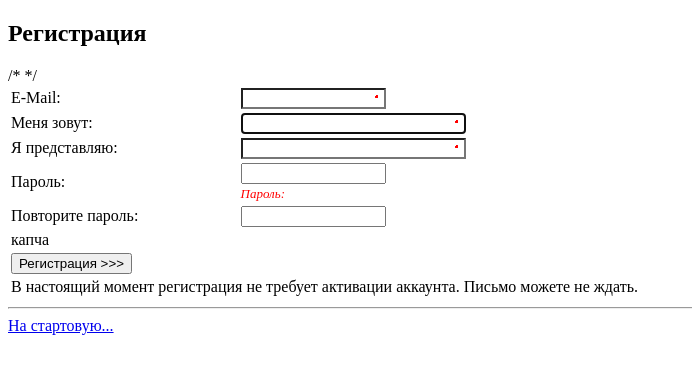
After one commit to ImaginariaRU/rpgclubs_xussr, a PHP site: template templates/auth/register.html in a window 1280 px wide. The commit adds this page. Shown: the top 374 px of the page, without its empty margins (0-692 px from the left). Run offline with PHP 8.4, Linux system fonts and the light colour scheme; the template is opened without the code that fills it, so the values that code supplies are empty.

Commit message:
0.1.11 "Patrick"
* мелкие фиксы
+ форма регистрации
+ миддлварь Auth на базе типа сервера

```diff
--- a/templates/auth/login.html
+++ b/templates/auth/login.html
@@ -8,7 +8,7 @@
 
 <h2>Вход (логин)</h2>
 <div style="display: block; padding-left: 2em;">
-    <form action="{*href.login_callback*}" method="post">
+    <form action="{*href.form_action*}" method="post">
         <table width="40%">
             <tr>
                 <td>E-Mail: </td>
--- a/templates/auth/logout.html
+++ b/templates/auth/logout.html
@@ -8,7 +8,7 @@
 
 <h2>Логаут</h2>
 
-<form action="{*href.logout_callback*}" method="post">
+<form action="{*href.form_action*}" method="post">
     <div>
         <button name="auth:try_logout">Я уверен, что хочу выйти из системы!</button>
     </div>
--- /dev/null
+++ b/templates/auth/register.html
@@ -0,0 +1,87 @@
+<!DOCTYPE html>
+<html>
+<head>
+    <title>RPG Clubs Atlas: Registration</title>
+    <meta http-equiv="Content-Type" content="text/html; charset=utf-8">
+    <style>
+        .hint {
+            font-size: small; font-style: italic; color: red;
+        }
+        input[required] {
+            background-image: radial-gradient(#F00 15%, transparent 16%), radial-gradient(#F00 15%, transparent 16%);
+            background-size: 1em 1em;
+            background-position: right top;
+            background-repeat: no-repeat;
+        }
+    </style>
+    <script type="text/javascript">
+        window.onload = function() { document.getElementById("reg_username").focus(); }
+    </script>
+</head>
+<body>
+
+<h2>Регистрация</h2>
+
+<form action="{*href.form_action*}" method="post">
+    <table>
+        <tr>
+            <td>
+                <label for="reg_email">E-Mail:</label>
+            </td>
+            <td>
+                <input type="email" size="15" id="reg_email" name="auth:registration:email" required tabindex="1" autofocus>
+            </td>
+        </tr>
+        <tr>
+            <td>
+                <label for="reg_username">Меня зовут:</label>
+            </td>
+            <td>
+                <input type="text" size="25" id="reg_username" name="auth:registration:username" required tabindex="2">
+            </td>
+        </tr>
+        <tr>
+            <td>
+                <label for="reg_assignee">Я представляю:</label>
+            </td>
+            <td>
+                <input type="text" size="25" id="reg_assignee" name="auth:registration:assignee" required tabindex="3">
+            </td>
+        </tr>
+        <tr>
+            <td>
+                <label for="reg_password">Пароль:</label>
+            </td>
+            <td>
+                <input type="password" size="15" id="reg_password" name="auth:registration:password"><br/>
+                <small class="hint">Пароль:</small>
+            </td>
+        </tr>
+        <tr>
+            <td>
+                <label for="reg_password_again">Повторите пароль:</label>
+            </td>
+            <td>
+                <input type="password" size="15" id="reg_password_again" name="auth:registration:password_again">
+            </td>
+        </tr>
+        /* <tr>
+            <td colspan="2">капча</td>
+        </tr> */
+        <tr>
+            <td colspan="2">
+                <button name="auth:registration:action" value="register">Регистрация >>> </button>
+            </td>
+        </tr>
+        <tr>
+            <td colspan="2">
+                В настоящий момент регистрация не требует активации аккаунта. Письмо можете не ждать.
+            </td>
+        </tr>
+    </table>
+</form>
+<hr>
+<a href="/">На стартовую...</a>
+
+</body>
+</html>
--- a/templates/clubs/form_add.html
+++ b/templates/clubs/form_add.html
@@ -5,10 +5,6 @@
     <title>{*html.title*}</title>
     <script type="text/javascript" src="/frontend/jquery/jquery-3.2.1_min.js"></script>
     <style type="text/css">
-        .required {
-            font-size: larger;
-            color: red;
-        }
         input[required] {
             background-image: radial-gradient(#F00 15%, transparent 16%), radial-gradient(#F00 15%, transparent 16%);
             background-size: 1em 1em;
```
Also changed, not shown: engine/Middleware/CheckAuth.php (+12 -3 lines), engine/Units/Auth.php (+33 -7 lines), engine/core.routes.php (+7 -4 lines), 3 other files.
